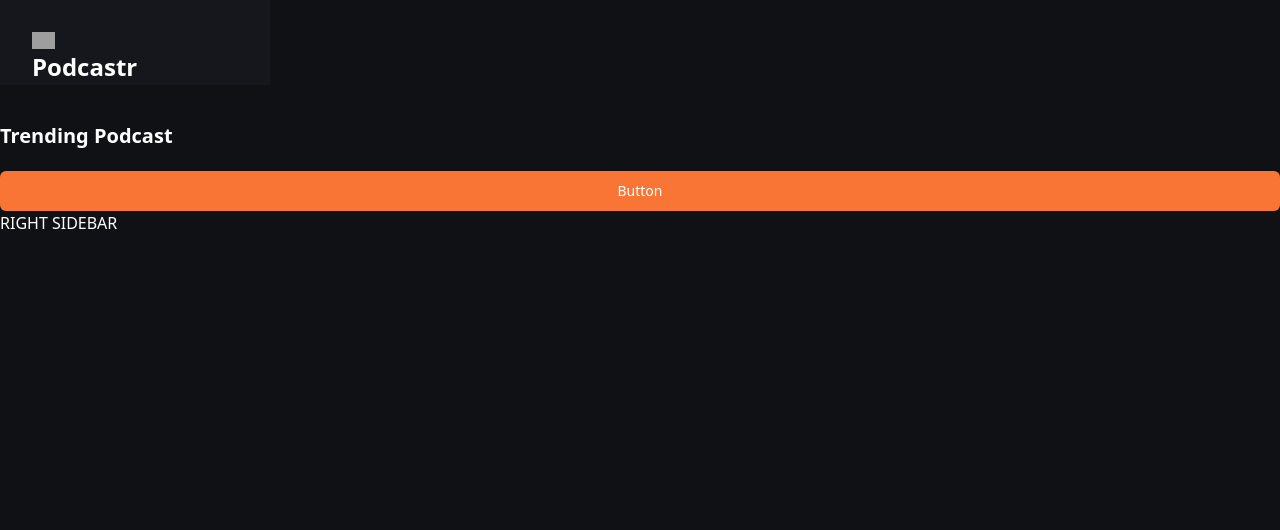
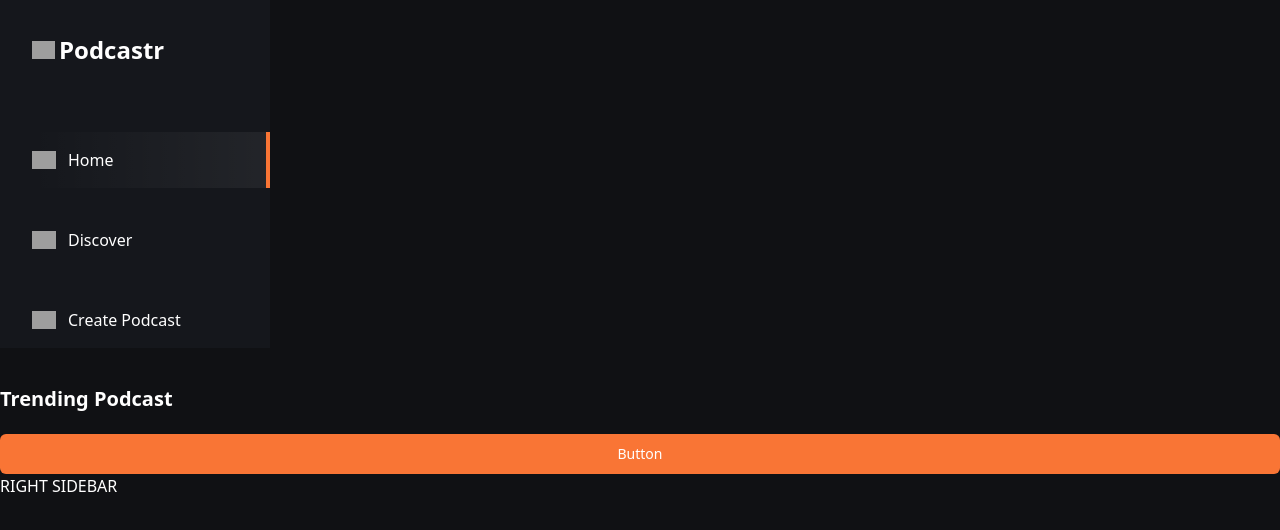
Before and after one commit to niilliiz/podcastr, a Next.js app: page / in a window 1280 px wide. Shown: the top 530 px of the page. Built offline with nearby package versions, Linux system fonts and the light colour scheme; grey boxes are pictures that could not be loaded.

Commit message:
feat: navlink

```diff
--- a/components/LeftSidebar.tsx
+++ b/components/LeftSidebar.tsx
@@ -1,16 +1,45 @@
+"use client";
+
 import Link from "next/link";
 import Image from "next/image";
+import { sidebarLinks } from "@/constants";
+import { usePathname, useRouter } from "next/navigation";
+import { cn } from "@/lib/utils";
 
 export default function LeftSidebar() {
+  const pathname = usePathname();
+  const router = useRouter();
+
   return (
     <section className="left_sidebar">
       <nav className="flex flex-col gap-6">
-        <Link href="/">
+        <Link
+          href="/"
+          className="flex items-center cursor-pointer gap-1 pb-10 max-lg:justify-center"
+        >
           <Image src="/icons/logo.svg" alt="logo" width={23} height={27} />
           <h1 className="text-24 font-extrabold text-white max-lg:hidden">
             Podcastr
           </h1>
         </Link>
+        {sidebarLinks.map(({ route, label, imgURL }) => {
+          const isActive =
+            pathname === route || pathname.startsWith(`${route}/`);
+
+          return (
+            <Link
+              href={route}
+              key={label}
+              className={cn(
+                "flex gap-3 items-center py-4 max-lg:px-4 justify-center lg:justify-start",
+                { "bg-nav-focus border-r-4 border-orange-1": isActive },
+              )}
+            >
+              <Image src={imgURL} alt={label} width={24} height={24} />
+              <p>{label}</p>
+            </Link>
+          );
+        })}
       </nav>
     </section>
   );
--- /dev/null
+++ b/constants/index.ts
@@ -0,0 +1,103 @@
+export const sidebarLinks = [
+  {
+    imgURL: "/icons/home.svg",
+    route: "/",
+    label: "Home",
+  },
+  {
+    imgURL: "/icons/discover.svg",
+    route: "/discover",
+    label: "Discover",
+  },
+  {
+    imgURL: "/icons/microphone.svg",
+    route: "/create-podcast",
+    label: "Create Podcast",
+  },
+];
+
+export const voiceDetails = [
+  {
+    id: 1,
+    name: "alloy",
+  },
+  {
+    id: 2,
+    name: "echo",
+  },
+  {
+    id: 3,
+    name: "fable",
+  },
+  {
+    id: 4,
+    name: "onyx",
+  },
+  {
+    id: 5,
+    name: "nova",
+  },
+  {
+    id: 6,
+    name: "shimmer",
+  },
+];
+
+export const podcastData = [
+  {
+    id: 1,
+    title: "The Joe Rogan Experience",
+    description: "A long form, in-depth conversation",
+    imgURL:
+      "https://lovely-flamingo-139.convex.cloud/api/storage/3106b884-548d-4ba0-a179-785901f69806",
+  },
+  {
+    id: 2,
+    title: "The Futur",
+    description: "This is how the news should sound",
+    imgURL:
+      "https://lovely-flamingo-139.convex.cloud/api/storage/16fbf9bd-d800-42bc-ac95-d5a586447bf6",
+  },
+  {
+    id: 3,
+    title: "Waveform",
+    description: "Join Michelle Obama in conversation",
+    imgURL:
+      "https://lovely-flamingo-139.convex.cloud/api/storage/60f0c1d9-f2ac-4a96-9178-f01d78fa3733",
+  },
+  {
+    id: 4,
+    title: "The Tech Talks Daily Podcast",
+    description: "This is how the news should sound",
+    imgURL:
+      "https://lovely-flamingo-139.convex.cloud/api/storage/5ba7ed1b-88b4-4c32-8d71-270f1c502445",
+  },
+  {
+    id: 5,
+    title: "GaryVee Audio Experience",
+    description: "A long form, in-depth conversation",
+    imgURL:
+      "https://lovely-flamingo-139.convex.cloud/api/storage/ca7cb1a6-4919-4b2c-a73e-279a79ac6d23",
+  },
+  {
+    id: 6,
+    title: "Syntax ",
+    description: "Join Michelle Obama in conversation",
+    imgURL:
+      "https://lovely-flamingo-139.convex.cloud/api/storage/b8ea40c7-aafb-401a-9129-73c515a73ab5",
+  },
+  {
+    id: 7,
+    title: "IMPAULSIVE",
+    description: "A long form, in-depth conversation",
+    imgURL:
+      "https://lovely-flamingo-139.convex.cloud/api/storage/8a55d662-fe3f-4bcf-b78b-3b2f3d3def5c",
+  },
+  {
+    id: 8,
+    title: "Ted Tech",
+    description: "This is how the news should sound",
+    imgURL:
+      "https://lovely-flamingo-139.convex.cloud/api/storage/221ee4bd-435f-42c3-8e98-4a001e0d806e",
+  },
+];
```
